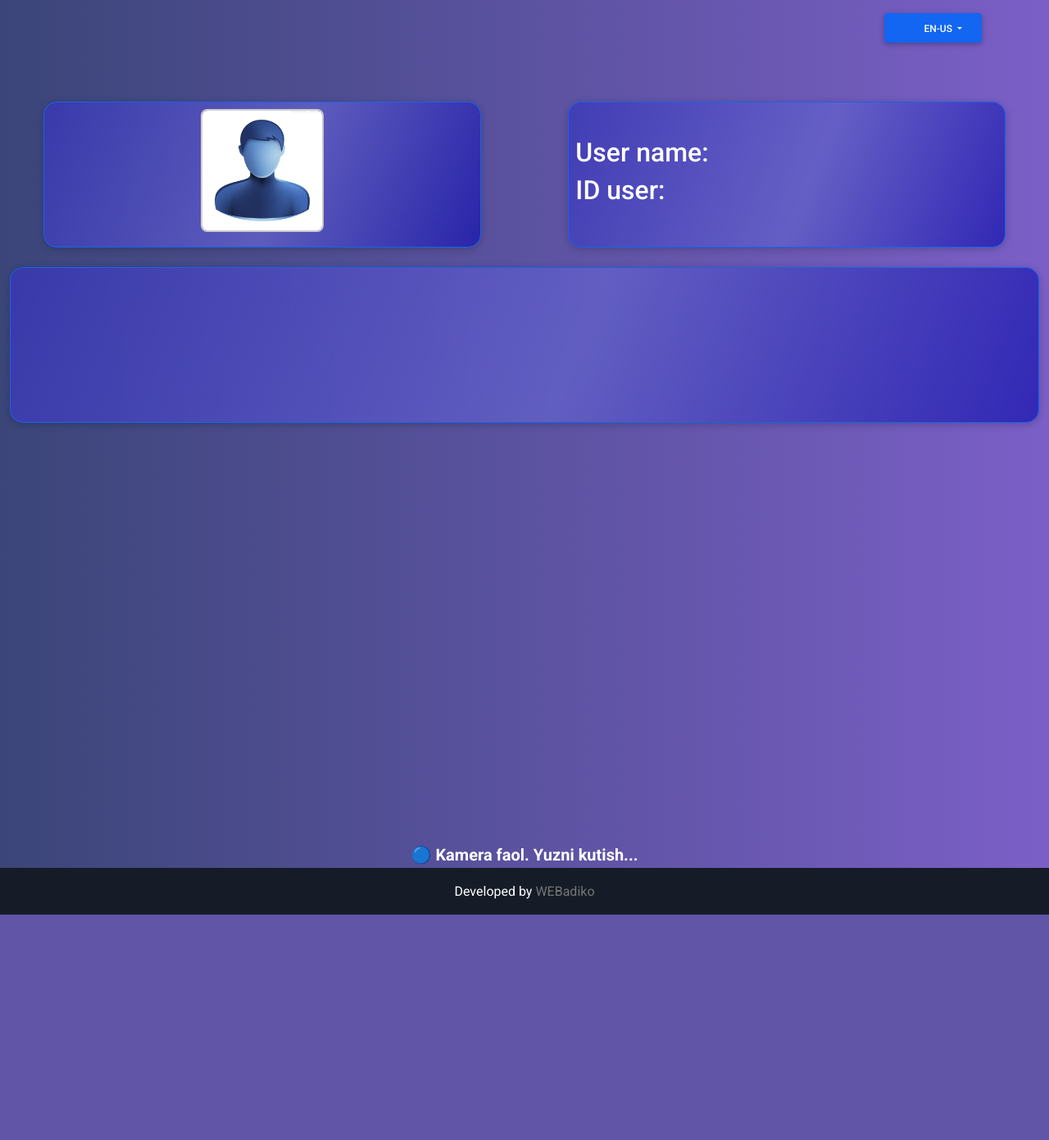
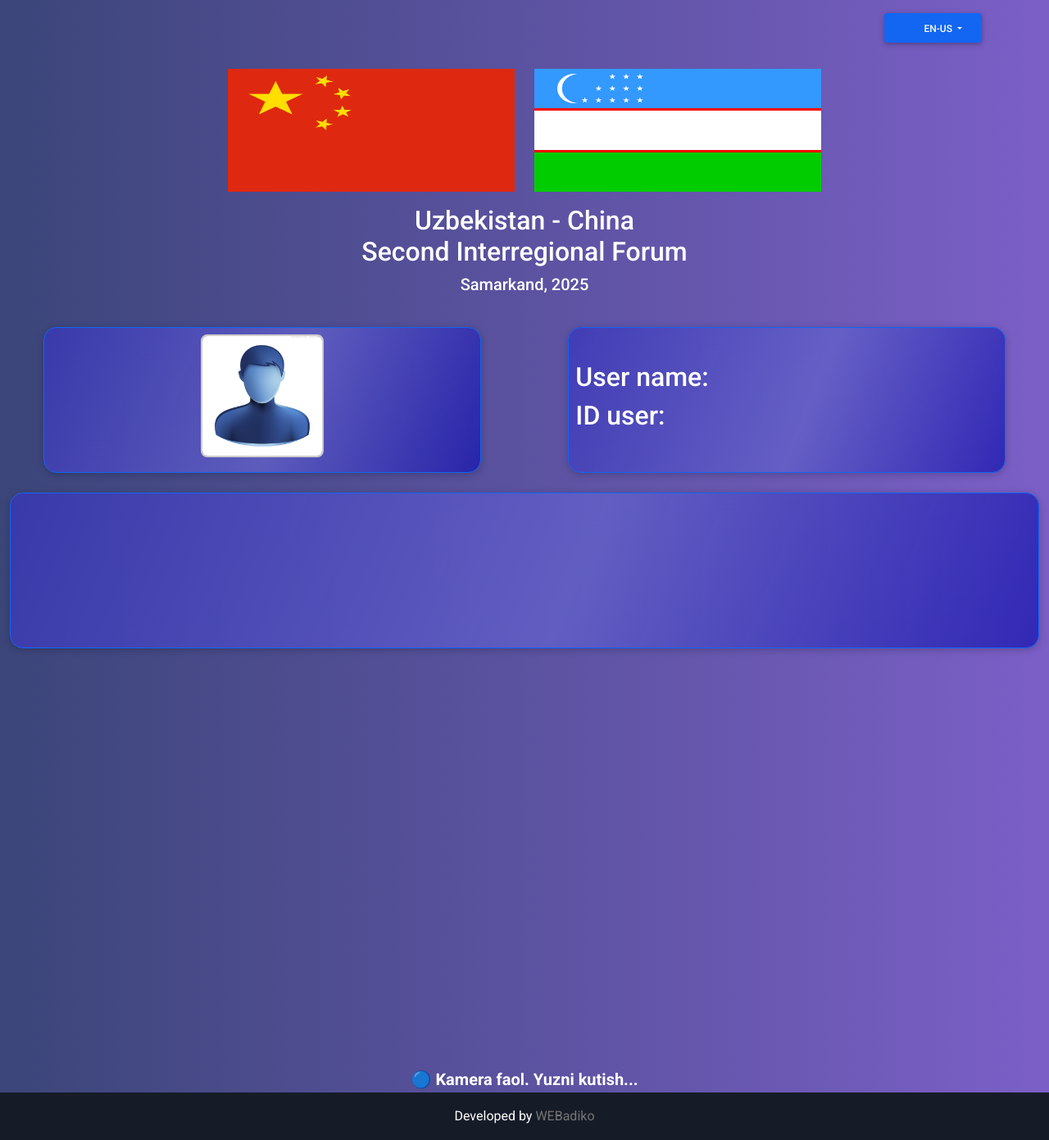
Before and after one commit to RizobekS/face_recogn, a Django app: template templates/face/face_checkin.html in a window 1280 px wide. Shown: the whole page at 82% size. Before the commit the page ends 1116 px from the top, so only its background shows below. Run offline with Django 3.2, Linux system fonts and the light colour scheme; the template is opened without the code that fills it, so the values that code supplies are empty; grey boxes are pictures that could not be loaded.

Commit message:
added the name of forum and upto date locales

```diff
--- a/templates/face/face_checkin.html
+++ b/templates/face/face_checkin.html
@@ -3,7 +3,25 @@
 {% load i18n %}
 {% get_current_language as LANGUAGE_CODE %}
 {% block content %}
-<section class="mt-5">
+<section class="mt-3">
+    <div class="container">
+        <div class="row d-flex justify-content-center align-items-center">
+            <div class="row">
+                <div class="col-6 text-end">
+                    <img src="{% static '/face/img/Flag_of_China.png' %}" class="img-fluid" alt="flag_og_china"
+                    style="width: 350px; height: 150px;">
+                </div>
+                <div class="col-6">
+                    <img src="{% static '/face/img/Flag_of_Uzbekistan.png' %}" class="img-fluid" alt="flag_og_uzbekistan"
+                    style="width: 350px; height: 150px;">
+                </div>
+                <div class="col-12 text-center mt-3 mb-2">
+                    <h2 class="text=uppercase text-white">{% trans 'Uzbekistan - China<br> Second Interregional Forum' %}</h2>
+                    <h5 class="text-white">{% trans 'Samarkand, 2025' %}</h5>
+                </div>
+            </div>
+        </div>
+    </div>
     <div class="container-fluid text-center">
         <div class="row d-flex justify-content-around my-3">
             <div class="shadow-2-strong gradient-custom-white blur mask-custom col-12 col-sm-6 col-md-5 border border-primary rounded-7 p-2 my-2"> <!--для динамического показа фото пользователя-->
```
Also changed, not shown: templates/face/registration.html (+15 -1 lines), apps/face/static/face/img/Flag_of_China.png (added), apps/face/static/face/img/Flag_of_Uzbekistan.png (added), locale/en/LC_MESSAGES/django.po, locale/ru/LC_MESSAGES/django.po, locale/uz/LC_MESSAGES/django.po, 2 other files.
